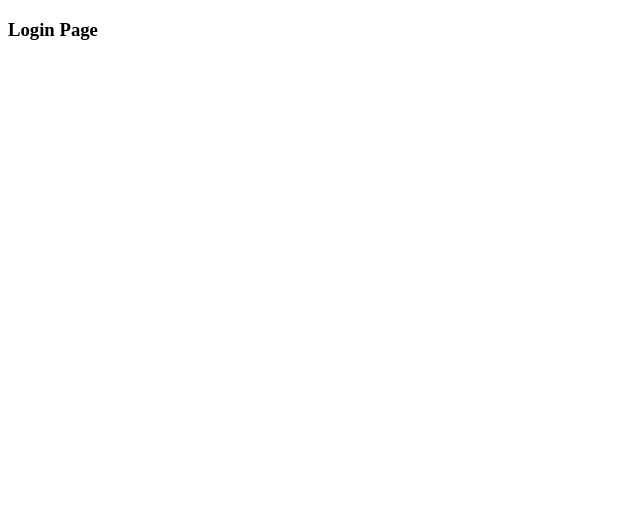
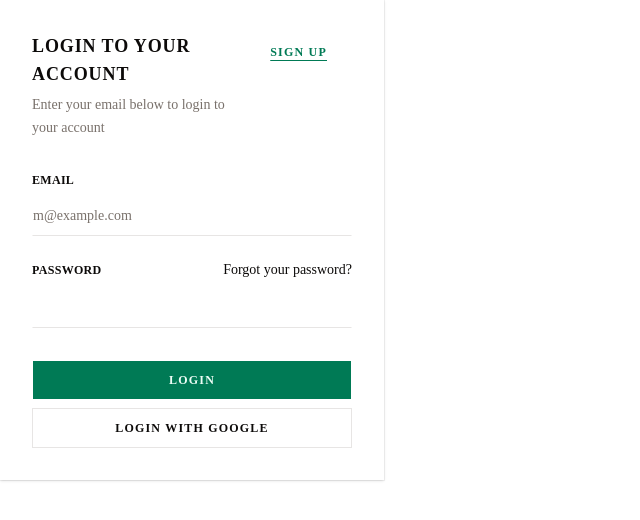
Before and after one commit to Ashiqur1819/PRISMA-PRESS-FRONTEND-WITH-NEXT.JS, a Next.js app: page /login in a window 1280 px wide. Shown: the top 520 px of the page, without its empty margins (0-640 px from the left). Built offline with nearby package versions, Linux system fonts and the light colour scheme.

Commit message:
Added demo login form

```diff
--- a/app/(auth)/login/page.tsx
+++ b/app/(auth)/login/page.tsx
@@ -1,10 +1,64 @@
-import React from 'react'
+import { Button } from "@/components/ui/button"
+import {
+  Card,
+  CardAction,
+  CardContent,
+  CardDescription,
+  CardFooter,
+  CardHeader,
+  CardTitle,
+} from "@/components/ui/card"
+import { Input } from "@/components/ui/input"
+import { Label } from "@/components/ui/label"
 
 const LoginPage = () => {
   return (
-    <div>
-      <h3>Login Page</h3>
-    </div>
+    <Card className="w-full max-w-sm">
+      <CardHeader>
+        <CardTitle>Login to your account</CardTitle>
+        <CardDescription>
+          Enter your email below to login to your account
+        </CardDescription>
+        <CardAction>
+          <Button variant="link">Sign Up</Button>
+        </CardAction>
+      </CardHeader>
+      <CardContent>
+        <form>
+          <div className="flex flex-col gap-6">
+            <div className="grid gap-2">
+              <Label htmlFor="email">Email</Label>
+              <Input
+                id="email"
+                type="email"
+                placeholder="m@example.com"
+                required
+              />
+            </div>
+            <div className="grid gap-2">
+              <div className="flex items-center">
+                <Label htmlFor="password">Password</Label>
+                <a
+                  href="#"
+                  className="ml-auto inline-block text-sm underline-offset-4 hover:underline"
+                >
+                  Forgot your password?
+                </a>
+              </div>
+              <Input id="password" type="password" required />
+            </div>
+          </div>
+        </form>
+      </CardContent>
+      <CardFooter className="flex-col gap-2">
+        <Button type="submit" className="w-full">
+          Login
+        </Button>
+        <Button variant="outline" className="w-full">
+          Login with Google
+        </Button>
+      </CardFooter>
+    </Card>
   )
 }
 
--- a/app/globals.css
+++ b/app/globals.css
@@ -1,6 +1,7 @@
 @import "tailwindcss";
 @import "tw-animate-css";
 @import "shadcn/tailwind.css";
+
 
 @custom-variant dark (&:is(.dark *));
 
--- /dev/null
+++ b/app/layout.tsx
@@ -0,0 +1,14 @@
+import React from "react"
+import "./globals.css";
+
+export default function RootLayout({
+  children,
+}: {
+  children: React.ReactNode
+}) {
+  return (
+    <html>
+      <body>{children}</body>
+    </html>
+  )
+}
--- /dev/null
+++ b/app/page.tsx
@@ -0,0 +1,11 @@
+
+const Home = () => {
+
+  return (
+    <h1 className="text-4xl font-bold text-red-500">
+      Hello
+    </h1>
+  );
+}
+
+export default Home
--- /dev/null
+++ b/components/ui/input.tsx
@@ -0,0 +1,20 @@
+import * as React from "react"
+import { Input as InputPrimitive } from "@base-ui/react/input"
+
+import { cn } from "@/lib/utils"
+
+function Input({ className, type, ...props }: React.ComponentProps<"input">) {
+  return (
+    <InputPrimitive
+      type={type}
+      data-slot="input"
+      className={cn(
+        "h-10 w-full min-w-0 border border-transparent border-b-input bg-transparent px-0 py-1 text-base transition-[color,border-color] outline-none file:inline-flex file:h-7 file:border-0 file:bg-transparent file:text-sm file:font-medium file:text-foreground placeholder:text-muted-foreground focus-visible:border-b-ring disabled:pointer-events-none disabled:cursor-not-allowed disabled:opacity-50 aria-invalid:border-b-destructive md:text-sm dark:aria-invalid:border-b-destructive/50",
+        className
+      )}
+      {...props}
+    />
+  )
+}
+
+export { Input }
--- /dev/null
+++ b/components/ui/label.tsx
@@ -0,0 +1,20 @@
+"use client"
+
+import * as React from "react"
+
+import { cn } from "@/lib/utils"
+
+function Label({ className, ...props }: React.ComponentProps<"label">) {
+  return (
+    <label
+      data-slot="label"
+      className={cn(
+        "flex items-center gap-2 text-xs font-semibold tracking-wide uppercase select-none group-data-[disabled=true]:pointer-events-none group-data-[disabled=true]:opacity-50 peer-disabled:cursor-not-allowed peer-disabled:opacity-50 peer-data-[slot=checkbox]:text-sm peer-data-[slot=checkbox]:font-normal peer-data-[slot=checkbox]:tracking-normal peer-data-[slot=checkbox]:normal-case peer-data-[slot=radio-group-item]:text-sm peer-data-[slot=radio-group-item]:font-normal peer-data-[slot=radio-group-item]:tracking-normal peer-data-[slot=radio-group-item]:normal-case peer-data-[slot=switch]:text-sm peer-data-[slot=switch]:font-normal peer-data-[slot=switch]:tracking-normal peer-data-[slot=switch]:normal-case",
+        className
+      )}
+      {...props}
+    />
+  )
+}
+
+export { Label }
```
Also changed, not shown: app/(public)/layout.tsx (deleted, +0 -20 lines), app/(public)/page.tsx (deleted, +0 -11 lines).
